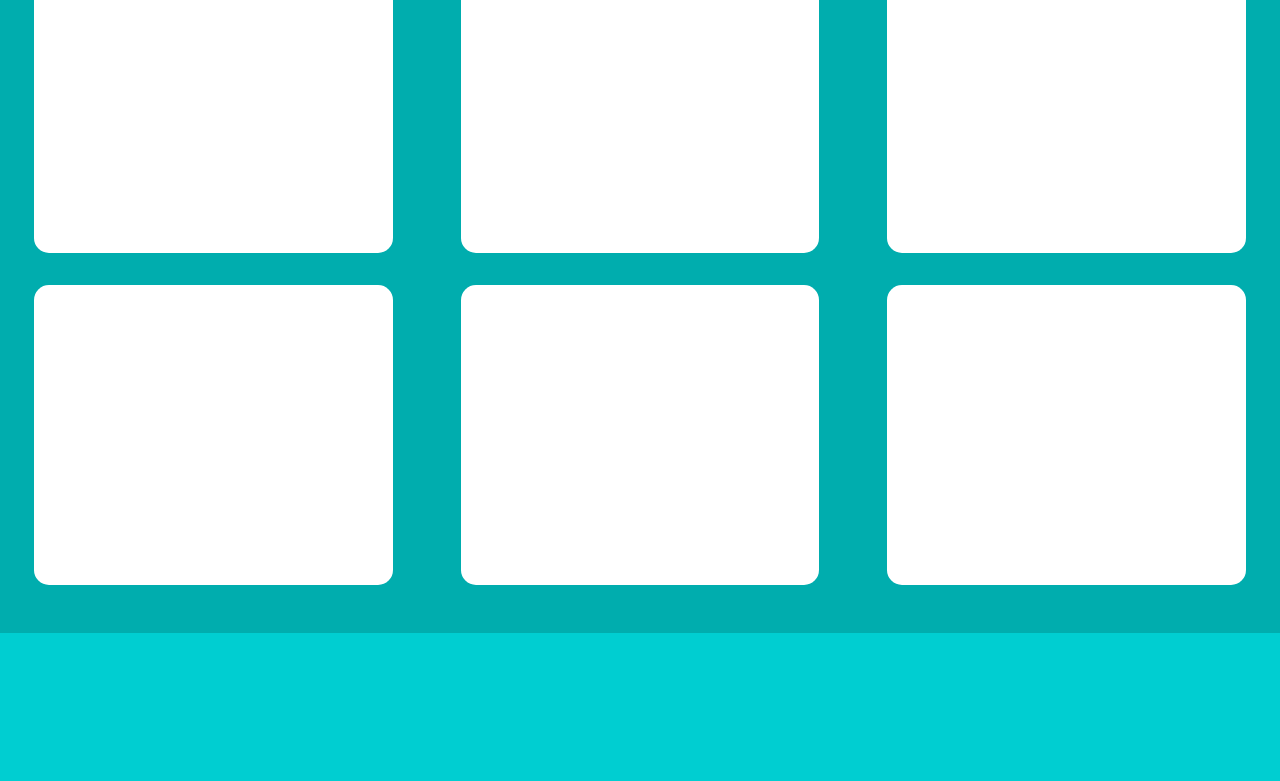
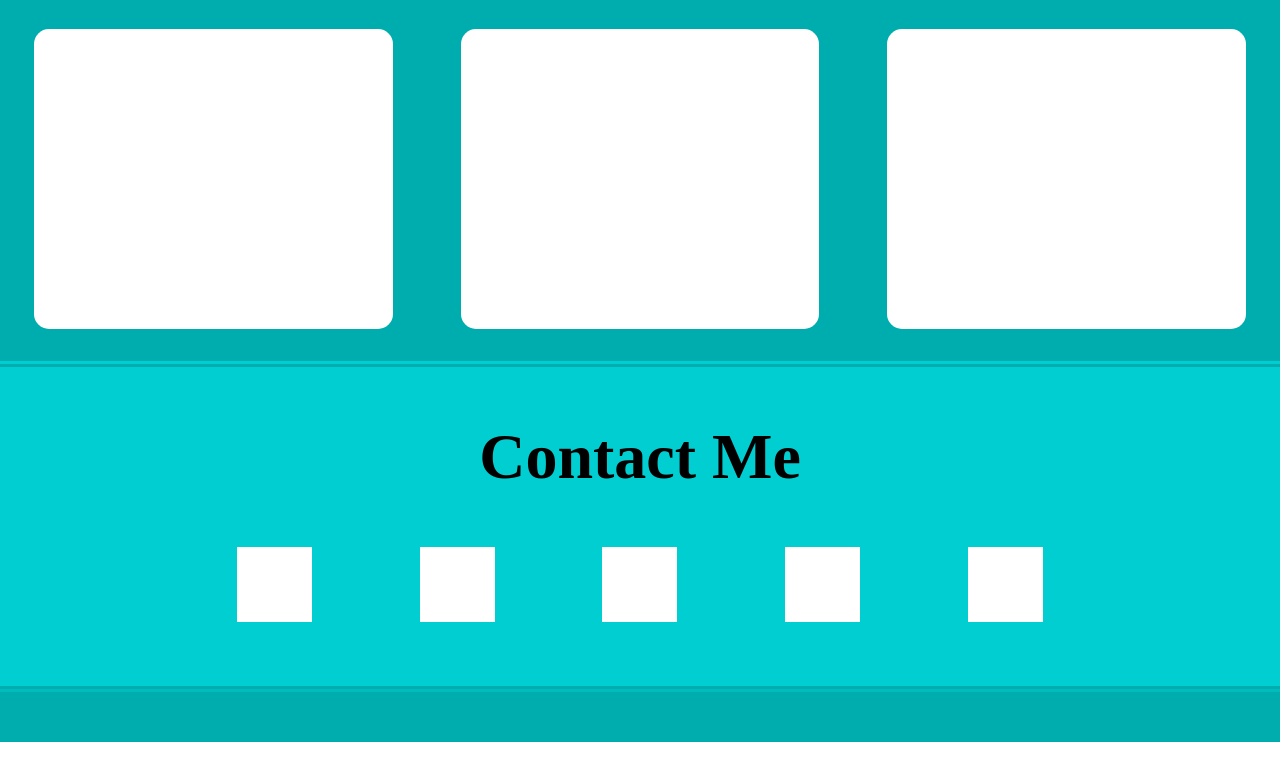
Before and after one commit to jolarios96/Portfolio, a plain HTML site: page index.html in a window 1280 px wide. Shown: the part 1359-2140 px from the top of the page. After the commit the page ends 2101 px from the top, so only its background shows below. Drawn offline with Linux system fonts and the light colour scheme.

Commit message:
general layout finished

```diff
--- a/index.css
+++ b/index.css
@@ -1,11 +1,3 @@
-:root {
-    --bg-dark-1: #252526;
-    --bg-dark-2: #1E1E1E;
-
-    background-color: var(--bg-dark-2);
-}
-
-
 html {
     min-width: 100%;
 }
@@ -18,7 +10,7 @@ body {
 }
 
 nav {
-    background-color: rgb(0, 75, 75);
+    background-color: #005858;
     position: fixed;
     top: 0;
 
@@ -26,6 +18,8 @@ nav {
     min-width: 100%;
     align-items: center;
     justify-content: flex-end;
+
+    height: 4rem
 }
 
 nav a {
@@ -44,8 +38,8 @@ main {
     width: 100%;
 }
 
-#about {
-    background-color: #008b8b;
+#about-section {
+    background-color: #009494;
     min-height: 100vh;
     min-width: 100%;
 
@@ -55,35 +49,40 @@ main {
     flex-direction: column;
     justify-content: center;
     align-items: center;
+
+    border-bottom: 3px solid #00ADAE;
 }
 
-#about h1,
-#about p {
+#about-section h1,
+#about-section p {
     overflow: hidden;
     padding: 0;
     margin: 0;
 }
 
-#about h1 {
-    font-size: 6rem;
+#about-section h1 {
+    font-size: 5rem;
 }
 
-#about p {
-    font-size: 3rem;
+#about-section p {
+    font-size: 2rem;
 }
 
-#work {
-    padding-bottom: 3rem;
-
+#work-section {
+    padding-bottom: 2rem;
     background-color: #00ADAE;
     overflow: hidden;
 
+    border-top: 3px solid #009494;
+    border-bottom: 3px solid #00ced1;
+}
 
-}
-#work h2{
+#work-section-header {
     font-size: 4rem;
     text-align: center;
+    margin: 6rem 0 5rem 0;
 }
+
 #project-container {
     display: grid;
     grid-template-columns: 28vw 28vw 28vw;
@@ -100,16 +99,42 @@ main {
     border-radius: 15px;
 }
 
-#contact {
+#contact-section {
+    /* min-height: 100vh; */
+    min-width: 100%;
+    background-color: #00ced1;
+    padding-bottom: 4rem;
+
+    overflow: hidden;
+    border-top: 3px solid #00ADAE;
+    border-bottom: 3px solid #00ADAE;
+}
+
+#contact-section h2 {
+    font-size: 4rem;
+    text-align: center;
+}
+
+#contact-container {
     display: flex;
+    justify-content: space-around;
+    align-items: center;
+}
 
-    background-color: #00ced1;
-    min-height: 250px;
+.contact-item-placeholder {
+    width: 75px;
+    height: 75px;
+    background-color: white;
+}
+
+.contact-item-spacer {
+    width: 75px;
+    height: 75px;
+}
+
+footer {
+    background-color: #00ADAE;
+    border-top: 3px solid #00bcbc;
+    min-height: 50px;
     min-width: 100%;
 }
-
-/* footer {
-    background-color: #00ced1;
-    min-height: 250px;
-    min-width: 100%;
-} */
--- a/index.html
+++ b/index.html
@@ -8,21 +8,21 @@
 
 <body>
     <nav>
-        <a target="" href="#about">About</a>
-        <a target="" href="#work">Work</a>
-        <a target="" href="#contact">Contact</a>
+        <a target="" href="#about-section">About</a>
+        <a target="" href="#work-section">Work</a>
+        <a target="" href="#contact-section">Contact</a>
     </nav>
 
     <main>
         <section class="wrapper">
-            <div id="about">
+            <div id="about-section">
                 <h1>Jordan Larios</h1>
                 <p>Web Developer</p>
             </div>
         </section>
 
-        <section id="work">
-            <h2>My Projects</h2>
+        <section id="work-section">
+            <h2 id="work-section-header">My Projects</h2>
             <div id="project-container">
                 <div class="project-wrapper">
                     <a>
@@ -35,18 +35,23 @@
                 <div class="project-wrapper"></div>
                 <div class="project-wrapper"></div>
                 <div class="project-wrapper"></div>
-                <div class="project-wrapper"></div>
-                <div class="project-wrapper"></div>
-                <div class="project-wrapper"></div>
             </div>
         </section>
-        <section id="contact">
-
+        <section id="contact-section">
+            <h2>Contact Me</h2>
+            <div id="contact-container">
+                <div class="contact-item-spacer"></div>
+                <div class="contact-item-placeholder"></div>
+                <div class="contact-item-placeholder"></div>
+                <div class="contact-item-placeholder"></div>
+                <div class="contact-item-placeholder"></div>
+                <div class="contact-item-placeholder"></div>
+                <div class="contact-item-spacer"></div>
+            </div>
         </section>
     </main>
 
     <footer>
-
     </footer>
 </body>
 
```
